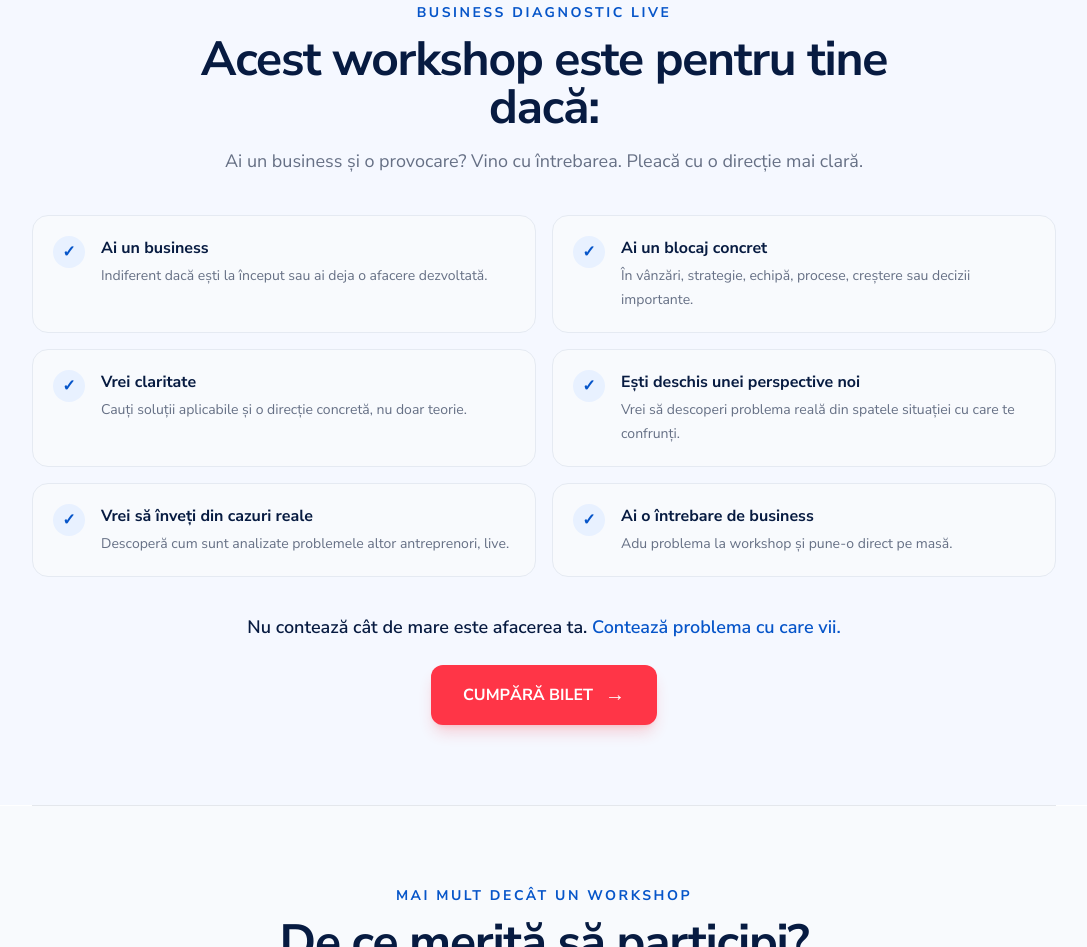
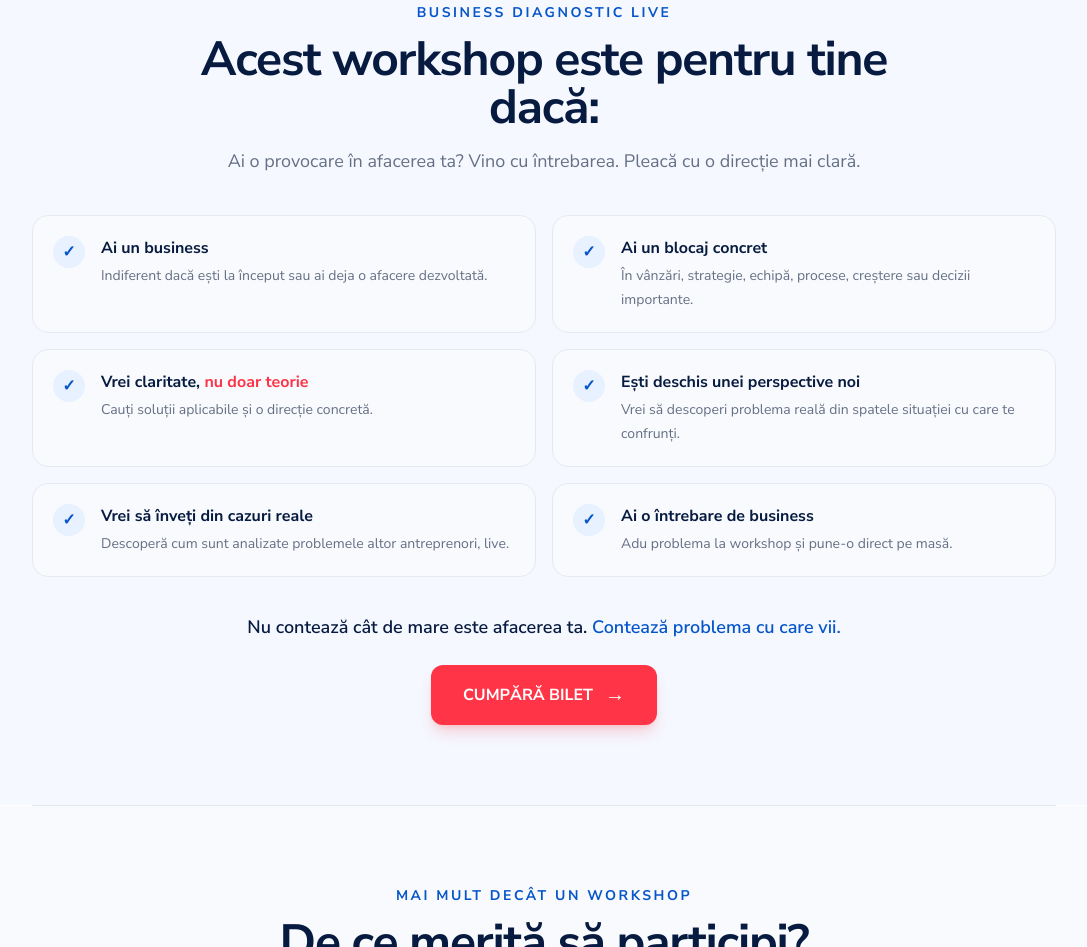
Before and after one commit to VALERIABURLEA04/HiDook, a website: page workshop.html in a window 1280 px wide. Shown: the part 1093-2040 px from the top of the page, without its empty margins (96-1183 px from the left). Drawn offline with Linux system fonts and the light colour scheme.

Commit message:
Workshop page: audience copy tweaks
- "Vrei claritate, nu doar teorie" with the second part in red
- Subtitle: "Ai o provocare în afacerea ta?"

Co-Authored-By: Claude Opus 5 <noreply@anthropic.com>

```diff
--- a/workshop.html
+++ b/workshop.html
@@ -581,7 +581,7 @@
                       text-base sm:text-lg
                       leading-7
                       text-[#667085]">
-                Ai un business și o provocare?
+                Ai o provocare în afacerea ta?
                 Vino cu întrebarea. Pleacă cu o direcție mai clară.
             </p>
 
@@ -671,12 +671,11 @@
 
                 <div>
                     <h3 class="font-bold text-[#071B41]">
-                        Vrei claritate
+                        Vrei claritate, <span class="text-[#FF3347]">nu doar teorie</span>
                     </h3>
 
                     <p class="mt-1 text-sm leading-6 text-[#667085]">
-                        Cauți soluții aplicabile și o direcție concretă,
-                        nu doar teorie.
+                        Cauți soluții aplicabile și o direcție concretă.
                     </p>
                 </div>
 
```
Also changed, not shown: src/output.css.
